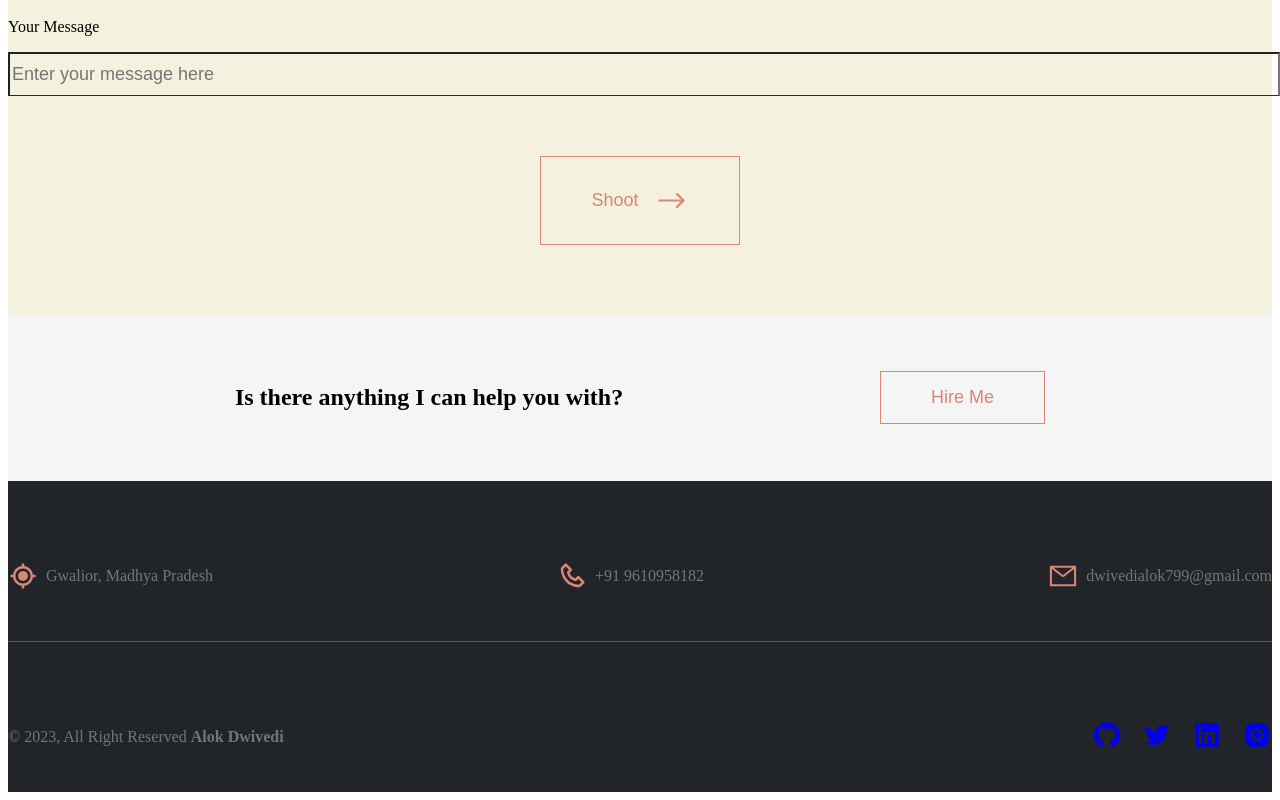
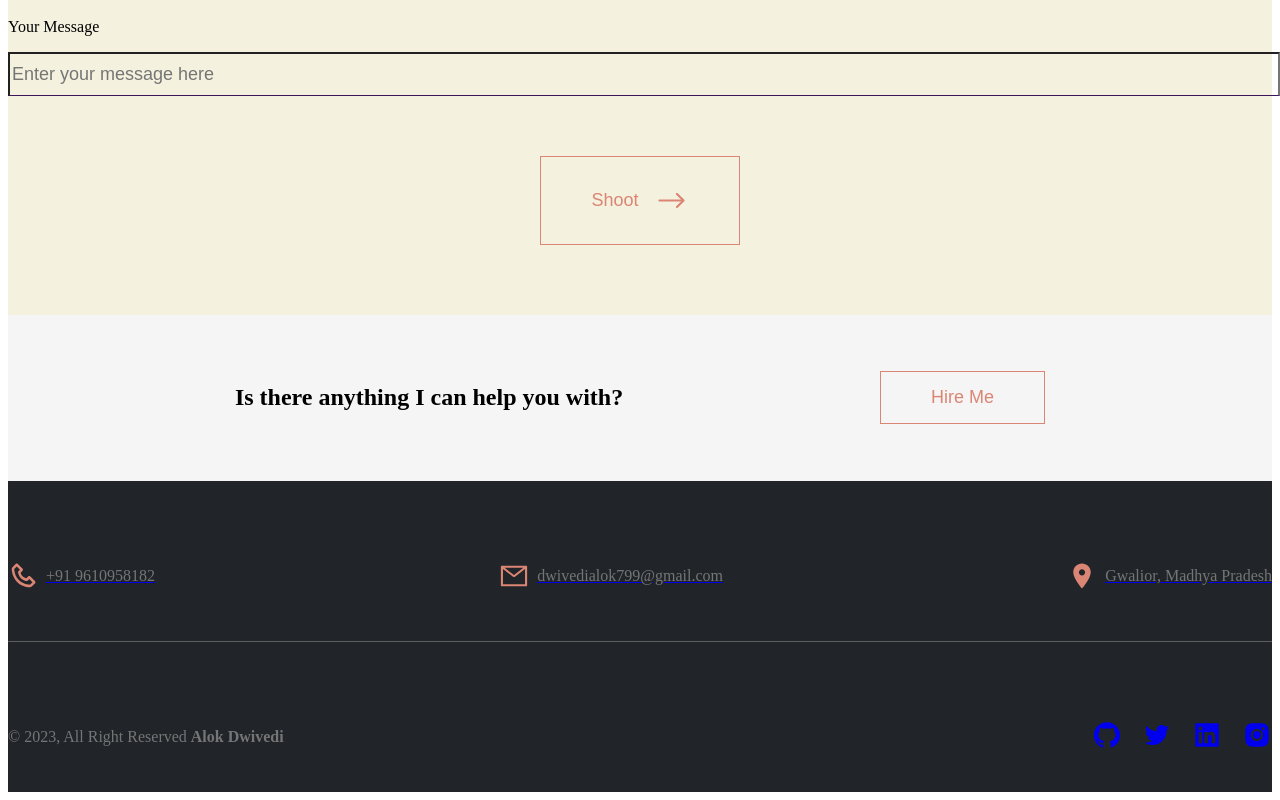
Before and after one commit to alok-96/portfolio, a React (Create React App) app: page / in a window 1280 px wide. Shown: the part 3378-4178 px from the top of the page. Built offline with nearby package versions, Linux system fonts and the light colour scheme; the HTML template or start-up script is replaced by a standard one.

Commit message:
Updated footer

```diff
--- a/src/components/Footer.jsx
+++ b/src/components/Footer.jsx
@@ -1,6 +1,7 @@
 import { Container, HStack, Stack, Text } from '@chakra-ui/react';
 import React from 'react';
-import { BiCurrentLocation, BiPhone } from 'react-icons/bi';
+import { BiPhone } from 'react-icons/bi';
+import { MdLocationOn } from 'react-icons/md';
 import {
   AiFillLinkedin,
   AiOutlineGithub,
@@ -28,16 +29,25 @@ const Footer = () => {
           borderBottom={'1px solid #5e5d5d'}
         >
           <HStack>
-            <BiCurrentLocation size={'30px'} color={'#db8574'} />
-            <Text color={'#757575'}>Gwalior, Madhya Pradesh</Text>
-          </HStack>
-          <HStack>
             <BiPhone size={'30px'} color={'#db8574'} />
-            <Text color={'#757575'}>+91 9610958182</Text>
+            <a href="tel:+919610958182">
+              <Text color={'#757575'}>+91 9610958182</Text>
+            </a>
           </HStack>
           <HStack>
             <AiOutlineMail size={'30px'} color={'#db8574'} />
-            <Text color={'#757575'}>dwivedialok799@gmail.com</Text>
+            <a href="mailto:dwivedialok799@gmail.com">
+              <Text color={'#757575'}>dwivedialok799@gmail.com</Text>
+            </a>
+          </HStack>
+          <HStack>
+            <MdLocationOn size={'30px'} color={'#db8574'} />
+            <a
+              href="http://maps.google.com/maps?q=Gwalior,+Madhya+Pradesh"
+              target="blank"
+            >
+              <Text color={'#757575'}>Gwalior, Madhya Pradesh</Text>
+            </a>
           </HStack>
         </Stack>
 
```
